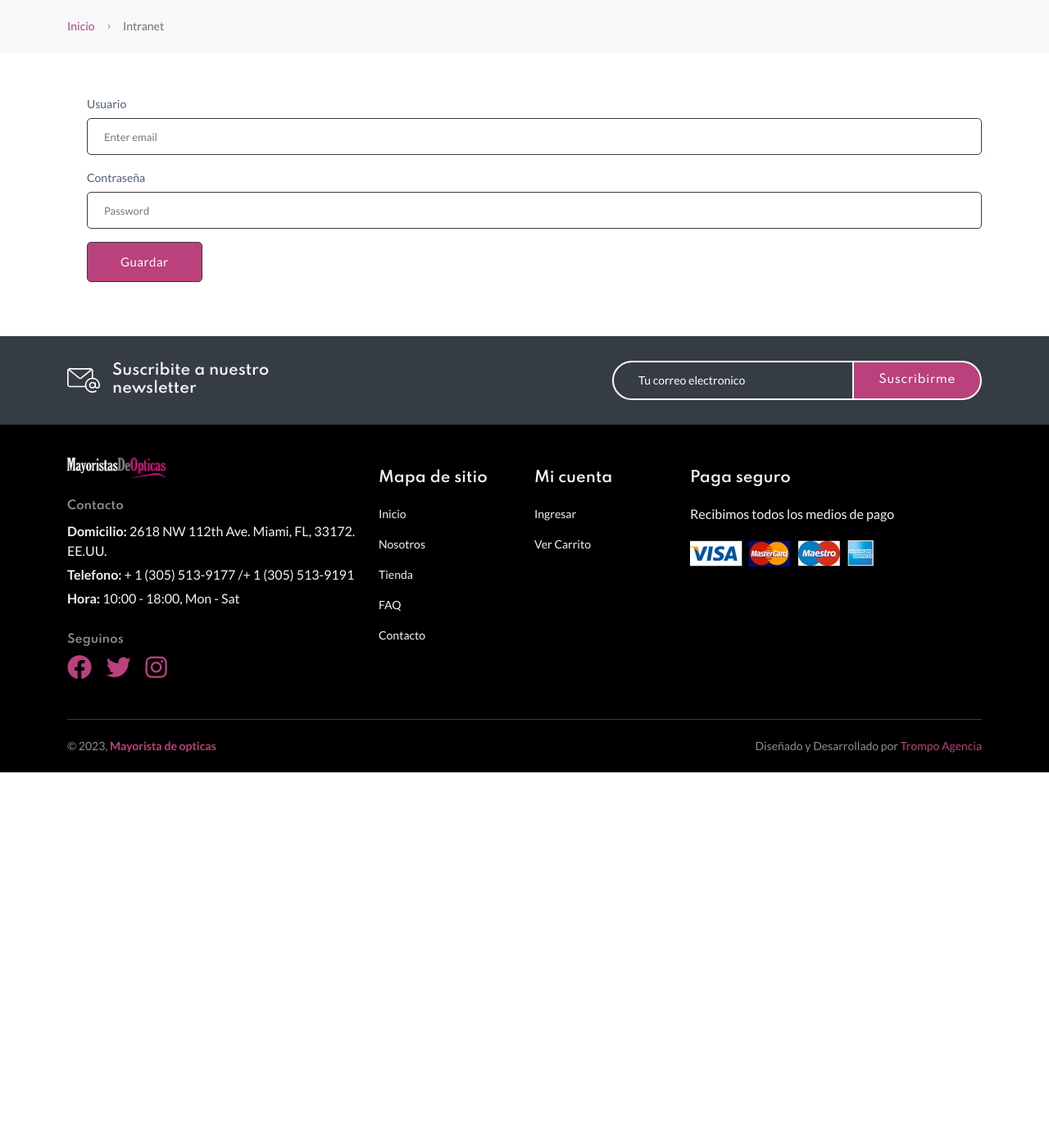
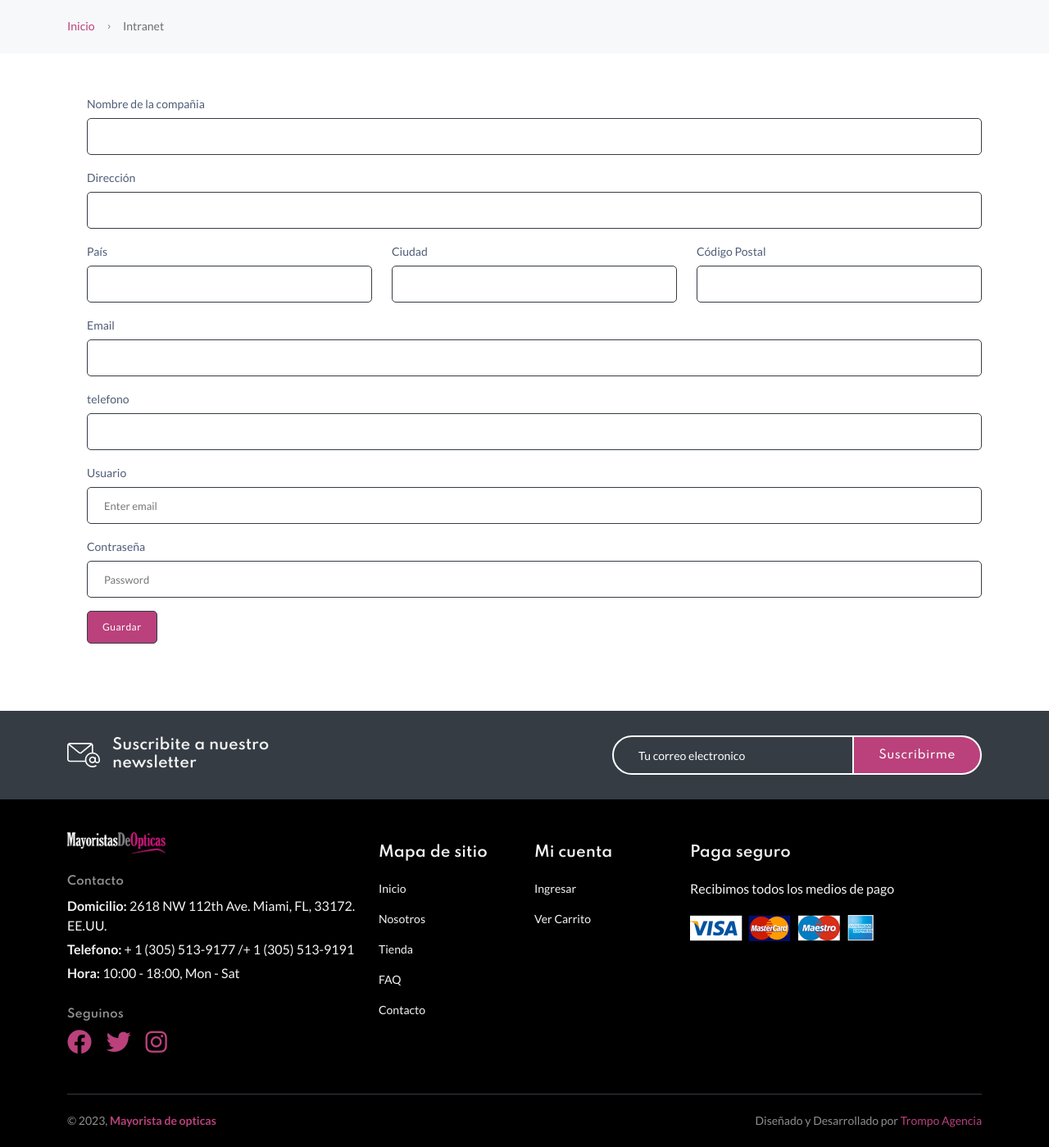
Before and after one commit to alexisCobax/mdo_web_frontend, a PHP site: page /intranet.php in a window 1280 px wide. Shown: the part 195-1594 px from the top of the page at 82% size. Before the commit the page ends 1137 px from the top, so only its background shows below. Run offline with PHP 8.4, Linux system fonts and the light colour scheme; some libraries are stand-ins or nearby versions; some web fonts are replaced.

Commit message:
[feature] intranet

```diff
--- a/intranet.php
+++ b/intranet.php
@@ -66,20 +66,57 @@ include __DIR__ . "/clases/funciones.php";
             <div class="col">
               <form>
                 <div class="form-group">
-                  <label for="usuario">Usuario</label>
-                  <input type="email" class="form-control" id="usuario" aria-describedby="emailHelp" placeholder="Enter email">
+                  <label for="compania">Nombre de la compañia</label>
+                  <input type="text" class="form-control" id="compania">
                 </div>
                 <div class="form-group">
-                  <label for="pass">Contraseña</label>
-                  <input type="password" class="form-control" id="pass" placeholder="Password">
+                  <label for="compania">Dirección</label>
+                  <input type="text" class="form-control" id="compania">
                 </div>
-                <button type="submit" class="btn btn-primary">Guardar</button>
-              </form>
+                <div class="row">
+                  <div class="col-4">
+                    <div class="form-group">
+                      <label for="pais">País</label>
+                      <input type="text" class="form-control" id="pais">
+                    </div>
+                  </div>
+                  <div class="col-4">
+                    <div class="form-group">
+                      <label for="ciudad">Ciudad</label>
+                      <input type="text" class="form-control" id="ciudad">
+                    </div>
+                  </div>
+                  <div class="col-4">
+                    <div class="form-group">
+                      <label for="codigo-postal">Código Postal</label>
+                      <input type="text" class="form-control" id="codigo-postal">
+                    </div>
+                  </div>
+                </div>
+                <div class="form-group">
+                  <label for="email">Email</label>
+                  <input type="email" class="form-control" id="email">
+                </div>
+                <div class="form-group">
+                  <label for="telefono">telefono</label>
+                  <input type="number" class="form-control" id="telefono">
+                </div>
             </div>
+            <div class="form-group">
+              <label for="usuario">Usuario</label>
+              <input type="email" class="form-control" id="usuario" aria-describedby="emailHelp" placeholder="Enter email">
+            </div>
+            <div class="form-group">
+              <label for="pass">Contraseña</label>
+              <input type="password" class="form-control" id="pass" placeholder="Password">
+            </div>
+            <div class="form-group">
+              <button type="submit" class="btn btn-primary btn-sm ml-2">Guardar</button>
+            </div>
+            </form>
           </div>
         </div>
-
-
+      </div>
       </div>
       </div>
     </section>
--- a/invoices.php
+++ b/invoices.php
@@ -3,7 +3,7 @@
 error_reporting(E_ALL);
 ini_set('display_errors', '1');
 
-include __DIR__."/clases/abrirConexion.php";
+//include __DIR__."/clases/abrirConexion.php";
 include __DIR__."/clases/funciones.php";
 
 ?>
```
